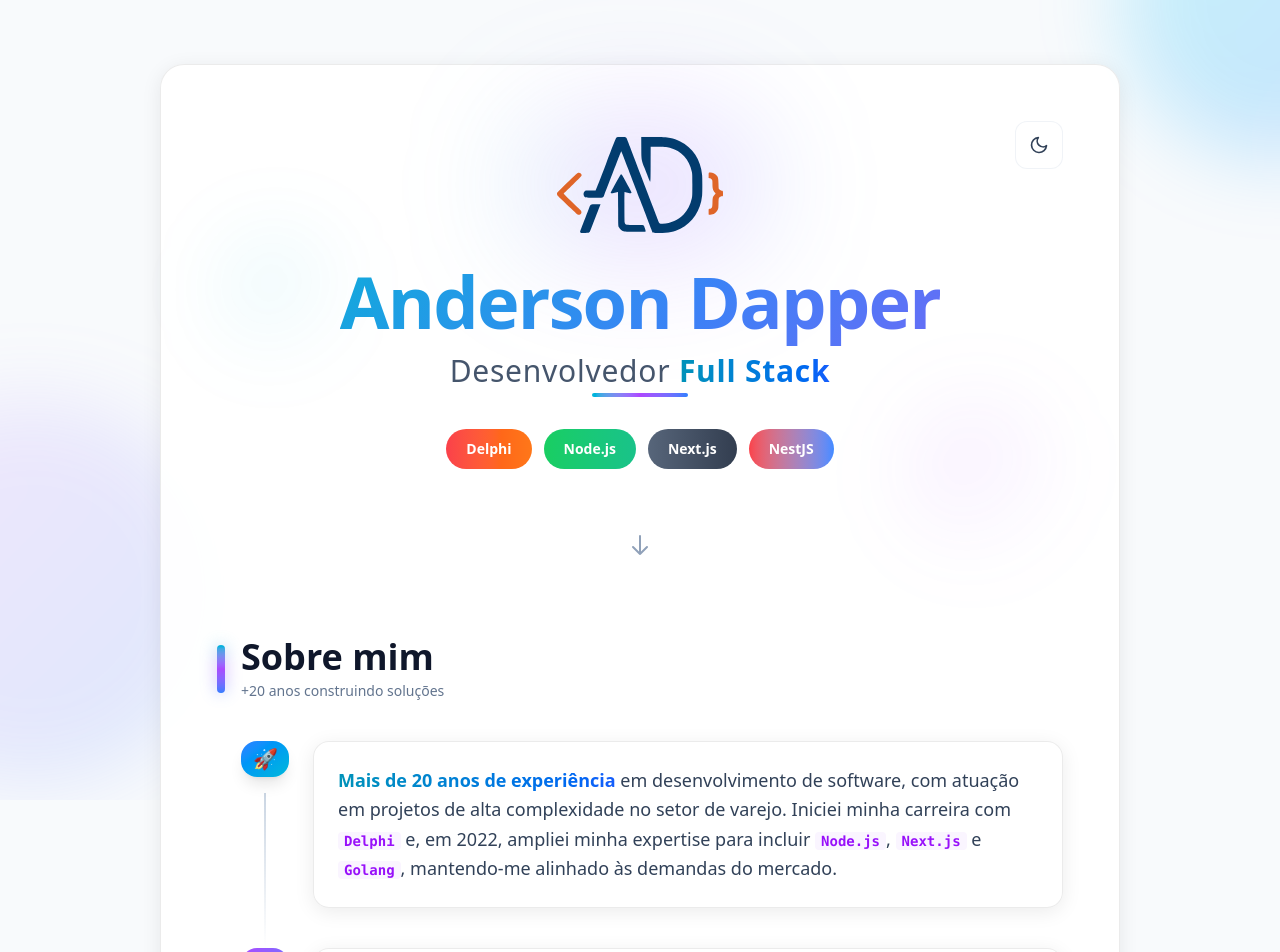
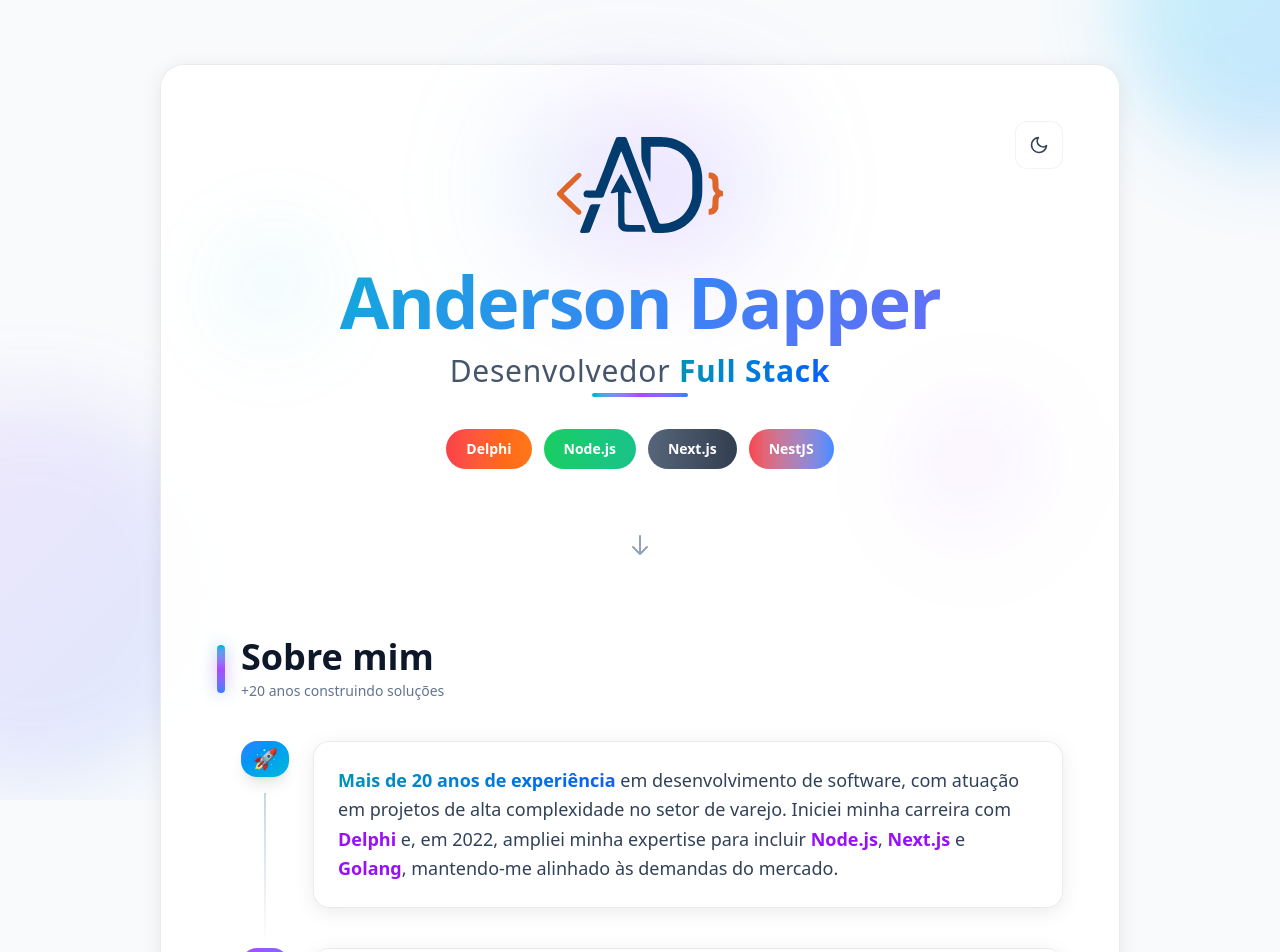
Before and after one commit to toppermitz/andersondapper, a Next.js app: page / in a window 1280 px wide. Shown: the top 952 px of the page. Built offline with nearby package versions, Linux system fonts and the light colour scheme.

Commit message:
ui: remove background dos badges, só cor e bold

```diff
--- a/src/components/About.tsx
+++ b/src/components/About.tsx
@@ -44,9 +44,9 @@ function Highlight({ children }: { children: React.ReactNode }) {
 
 function Tech({ children }: { children: React.ReactNode }) {
   return (
-    <code className="px-1.5 py-px text-sm font-semibold text-purple-600 dark:text-purple-400 bg-purple-50 dark:bg-purple-950/30 rounded">
+    <span className="font-semibold text-purple-600 dark:text-purple-400">
       {children}
-    </code>
+    </span>
   )
 }
 
```
